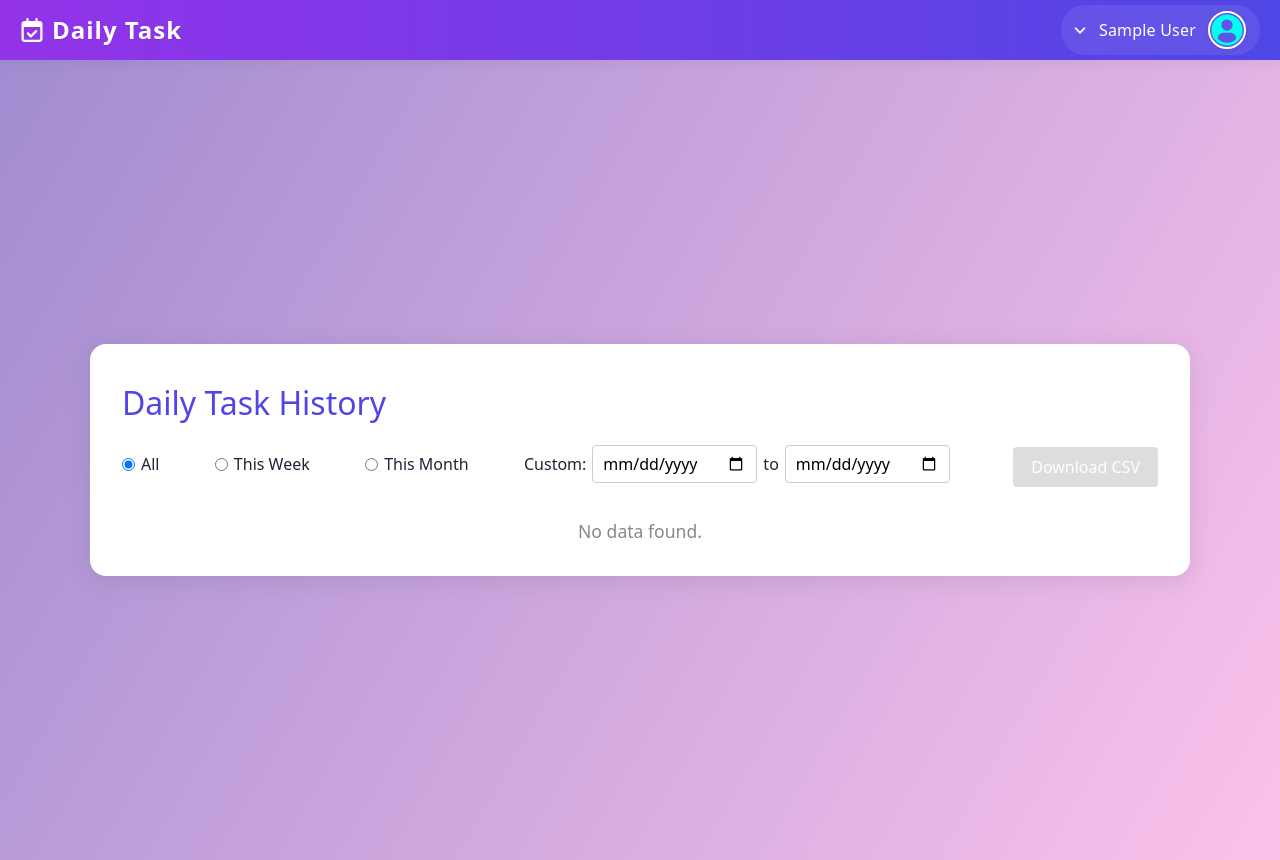
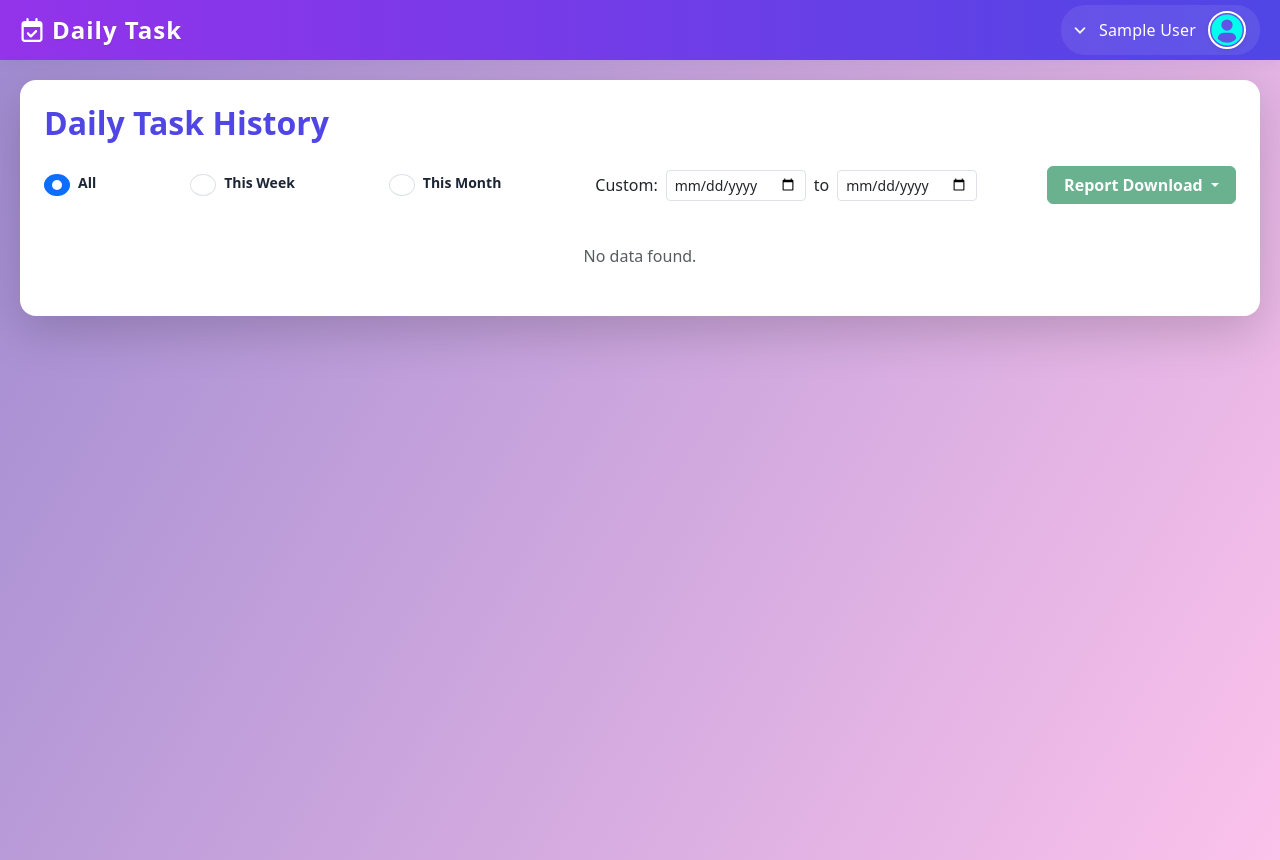
Before and after one commit to antor9732/DailyTask-app, a Vue app: page /history in a window 1280 px wide. Built offline with nearby package versions, Linux system fonts and the light colour scheme; sample sign-in values are in the browser's storage.

Commit message:
History page pdf Option added & function error solve

```diff
--- a/package.json
+++ b/package.json
@@ -11,6 +11,8 @@
   "dependencies": {
     "bootstrap": "^5.3.7",
     "bootstrap-icons": "^1.13.1",
+    "jspdf": "^2.5.1",
+    "jspdf-autotable": "^3.5.28",
     "vue": "^3.5.13",
     "vue-router": "^4.5.1"
   },
--- a/src/components/HistoryPage.vue
+++ b/src/components/HistoryPage.vue
@@ -1,6 +1,8 @@
 <script setup>
 import { ref, computed, watch } from "vue";
 import { useRouter } from "vue-router";
+import jsPDF from "jspdf";
+import autoTable from "jspdf-autotable";
 const router = useRouter();
 
 const filterType = ref("all");
@@ -19,12 +21,14 @@ watch(filterType, (val) => {
 function isThisWeek(dateStr) {
   const now = new Date();
   const input = new Date(dateStr);
-  const first = now.getDate() - now.getDay();
-  const last = first + 6;
-  const weekStart = new Date(now.setDate(first));
-  weekStart.setHours(0,0,0,0);
-  const weekEnd = new Date(now.setDate(last));
-  weekEnd.setHours(23,59,59,999);
+  // Get the first day (Sunday) of this week
+  const weekStart = new Date(now);
+  weekStart.setDate(now.getDate() - now.getDay());
+  weekStart.setHours(0, 0, 0, 0);
+  // Get the last day (Saturday) of this week
+  const weekEnd = new Date(weekStart);
+  weekEnd.setDate(weekStart.getDate() + 6);
+  weekEnd.setHours(23, 59, 59, 999);
   return input >= weekStart && input <= weekEnd;
 }
 
@@ -42,38 +46,41 @@ function isInRange(dateStr) {
   const d = new Date(dateStr);
   const from = new Date(dateFrom.value);
   const to = new Date(dateTo.value);
-  from.setHours(0,0,0,0);
-  to.setHours(23,59,59,999);
+  from.setHours(0, 0, 0, 0);
+  to.setHours(23, 59, 59, 999);
   return d >= from && d <= to;
 }
 
 const filtered = computed(() => {
   if (filterType.value === "week") {
-    return history.value.filter(item => isThisWeek(item.date));
+    return history.value.filter((item) => isThisWeek(item.date));
   }
   if (filterType.value === "month") {
-    return history.value.filter(item => isThisMonth(item.date));
+    return history.value.filter((item) => isThisMonth(item.date));
   }
   if (dateFrom.value && dateTo.value) {
-    return history.value.filter(item => isInRange(item.date));
+    return history.value.filter((item) => isInRange(item.date));
   }
   return history.value;
 });
 
+// Download CSV function
 function downloadCSV() {
   if (!filtered.value.length) return;
   const rows = [
     ["Date", "Name", "Focus", "Time Spent", "Key Insights", "Plan Tomorrow"],
-    ...filtered.value.map(item => [
+    ...filtered.value.map((item) => [
       item.date,
       item.name,
       item.focus,
       (item.timeSpent || []).join("; "),
       (item.keyInsights || []).join("; "),
-      (item.planTomorrow || []).join("; ")
-    ])
+      (item.planTomorrow || []).join("; "),
+    ]),
   ];
-  const csvContent = rows.map(e => e.map(v => `"${v}"`).join(",")).join("\n");
+  const csvContent = rows
+    .map((e) => e.map((v) => `"${v}"`).join(","))
+    .join("\n");
   const blob = new Blob([csvContent], { type: "text/csv" });
   const url = URL.createObjectURL(blob);
   const a = document.createElement("a");
@@ -81,6 +88,62 @@ function downloadCSV() {
   a.download = "daily-task-history.csv";
   a.click();
   URL.revokeObjectURL(url);
+}
+// Download PDF function
+
+function downloadPDF() {
+  if (filtered.value.length === 0) {
+    alert("No data available to download");
+    return;
+  }
+
+  try {
+    const doc = new jsPDF();
+    const currentDate = new Date().toISOString().split('T')[0];
+    const userName = filtered.value[0].name || 'User'; // Get name from data or use default
+    const currentItem = filtered.value[0]; // Assuming filtered.value contains the data for the current day
+
+    // Name and Date in requested format
+    doc.setFontSize(18);
+    doc.text(`Date : ${currentDate}`, 15, 20);
+    doc.text(`Name : ${userName}`, 15, 30);
+
+    // Focus section
+    doc.setFontSize(16);
+    doc.text(`Focus : ${currentItem.focus}`, 15, 45);
+
+
+    // Time Spent section
+    doc.setFontSize(16);
+    doc.text("Time Spent:", 15, 60);
+    doc.setFontSize(12);
+    currentItem.timeSpent.forEach((item, index) => {
+      doc.text(`• ${item}`, 25, 70 + (index * 7));
+    });
+
+    // Key Insights section
+    const keyInsightsY = 70 + (filtered.value[0].timeSpent.length * 7) + 10;
+    doc.setFontSize(16);
+    doc.text("Key Insights:", 15, keyInsightsY);
+    doc.setFontSize(12);
+    filtered.value[0].keyInsights.forEach((item, index) => {
+      doc.text(`• ${item}`, 25, keyInsightsY + 10 + (index * 7));
+    });
+
+    // Plan for Tomorrow section
+    const planY = keyInsightsY + 10 + (filtered.value[0].keyInsights.length * 7) + 10;
+    doc.setFontSize(16);
+    doc.text("Plan for Tomorrow:", 15, planY);
+    doc.setFontSize(12);
+    filtered.value[0].planTomorrow.forEach((item, index) => {
+      doc.text(`• ${item}`, 25, planY + 10 + (index * 7));
+    });
+
+    doc.save(`daily-update-${currentDate}.pdf`);
+  } catch (error) {
+    console.error("PDF generation error:", error);
+    alert(`PDF generation failed: ${error.message}`);
+  }
 }
 
 function isToday(dateStr) {
@@ -97,10 +160,8 @@ function deleteUpdate(item) {
   if (!confirm("Are you sure you want to delete this update?")) return;
   // Remove from history
   const idx = history.value.findIndex(
-    h =>
-      h.date === item.date &&
-      h.name === item.name &&
-      h.focus === item.focus
+    (h) =>
+      h.date === item.date && h.name === item.name && h.focus === item.focus
   );
   if (idx !== -1) {
     history.value.splice(idx, 1);
@@ -114,30 +175,98 @@ function editUpdate(idx) {
 </script>
 
 <template>
-  <div class="history-bg">
-    <div class="history-wrapper">
-      <h1>Daily Task History</h1>
-      <div class="filter-bar">
-        <label class="filter-box">
-          <input type="radio" value="all" v-model="filterType" /> All
-        </label>
-        <label class="filter-box">
-          <input type="radio" value="week" v-model="filterType" /> This Week
-        </label>
-        <label class="filter-box">
-          <input type="radio" value="month" v-model="filterType" /> This Month
-        </label>
-        <label class="date-custom-filter">
-          Custom:
-          <input type="date" v-model="dateFrom" /> to
-          <input type="date" v-model="dateTo" />
-        </label>
-        <button class="btn primary" @click="downloadCSV" :disabled="filtered.length === 0">
-          Download CSV
+  <div
+    class="container-fluid min-vh-100 d-flex justify-content-center"
+    style="background: linear-gradient(120deg, #a18cd1 0%, #fbc2eb 100%);
+           padding: 20px;"
+  >
+    <div
+      class="card shadow-lg p-4 border-0 w-100"
+      style="
+        height: fit-content;
+        border-radius: 16px;
+        background: #fff;
+      "
+    >
+      <h1 class="mb-4 fw-bold" style="color: #4f46e5; font-size: 2rem">
+        Daily Task History
+      </h1>
+      <div
+        class="d-flex flex-wrap gap-3 align-items-center justify-content-between mb-3"
+      >
+        <div class="form-check form-check-inline">
+          <input
+            class="form-check-input"
+            type="radio"
+            value="all"
+            v-model="filterType"
+            id="allRadio"
+          />
+          <label class="form-check-label mx-2" for="allRadio">All</label>
+        </div>
+        <div class="form-check form-check-inline">
+          <input
+            class="form-check-input"
+            type="radio"
+            value="week"
+            v-model="filterType"
+            id="weekRadio"
+          />
+          <label class="form-check-label mx-2" for="weekRadio">This Week</label>
+        </div>
+        <div class="form-check form-check-inline">
+          <input
+            class="form-check-input"
+            type="radio"
+            value="month"
+            v-model="filterType"
+            id="monthRadio"
+          />
+          <label class="form-check-label mx-2" for="monthRadio">This Month</label>
+        </div>
+        <div class="d-flex align-items-center gap-2">
+          <span>Custom:</span>
+          <input
+            type="date"
+            v-model="dateFrom"
+            class="form-control form-control-sm"
+            style="width: 140px"
+          />
+          <span>to</span>
+          <input
+            type="date"
+            v-model="dateTo"
+            class="form-control form-control-sm"
+            style="width: 140px"
+          />
+        </div>
+        <div class="dropdown" style="position: relative; z-index: 1051">
+          <button
+            class="btn btn-success px-3 fw-semibold dropdown-toggle"
+            type="button"
+            id="reportDropdown"
+            data-bs-toggle="dropdown"
+            aria-expanded="false"
+            :disabled="filtered.length === 0"
+            style="z-index: 1051"
+          >
+            Report Download
           </button>
+          <ul class="dropdown-menu" aria-labelledby="reportDropdown">
+            <li>
+              <a class="dropdown-item" href="#" @click.prevent="downloadCSV"
+                >Download as CSV</a
+              >
+            </li>
+            <li>
+              <a class="dropdown-item" href="#" @click.stop="downloadPDF">Download as PDF</a>
+            </li>
+          </ul>
         </div>
-      <table v-if="filtered.length" class="history-table">
-        <thead>
+      </div>
+      <div class="table-responsive">
+        <table v-if="filtered.length" class="table table-bordered align-middle">
+          <thead class="table-light sticky-top">
             <tr>
               <th>Date</th>
               <th>Name</th>
@@ -154,31 +283,32 @@ function editUpdate(idx) {
               <td>{{ item.name }}</td>
               <td>{{ item.focus }}</td>
               <td>
-              <ul>
+                <ul class="mb-0 ps-3">
                   <li v-for="(t, i) in item.timeSpent" :key="i">{{ t }}</li>
                 </ul>
               </td>
               <td>
-              <ul>
+                <ul class="mb-0 ps-3">
                   <li v-for="(k, i) in item.keyInsights" :key="i">{{ k }}</li>
                 </ul>
               </td>
               <td>
-              <ul>
+                <ul class="mb-0 ps-3">
                   <li v-for="(p, i) in item.planTomorrow" :key="i">{{ p }}</li>
                 </ul>
               </td>
-            <td>
+              <td class="text-center align-items-center d-flex justify-content-center">
                 <button
                   v-if="isToday(item.date)"
-                class="btn danger"
+                  class="btn btn-danger btn-sm "
+                  style="height: max-content;"
                   @click="deleteUpdate(item)"
                 >
                   Delete
                 </button>
                 <button
-                class="btn primary"
-                style="margin-left:6px"
+                  class="btn btn-primary btn-sm ms-1"
+                  style="height: max-content;"
                   @click="editUpdate(idx)"
                 >
                   Edit
@@ -187,181 +317,8 @@ function editUpdate(idx) {
             </tr>
           </tbody>
         </table>
-      <div v-else class="no-data">No data found.</div>
+        <div v-else class="text-center text-muted py-4">No data found.</div>
+      </div>
     </div>
   </div>
 </template>
-
-<style scoped>
-.history-bg {
-  min-height: 100vh;
-  background: linear-gradient(120deg, #a18cd1 0%, #fbc2eb 100%);
-  display: flex;
-  align-items: center;
-  justify-content: center;
-  padding: 0 8px;
-}
-.history-wrapper {
-  background: #fff;
-  border-radius: 16px;
-  box-shadow: 0 4px 24px rgba(44, 62, 80, 0.13);
-  padding: 40px 32px 32px 32px;
-  max-width: 1100px;
-  width: 100%;
-  margin: 32px 0;
-}
-h1 {
-  margin-bottom: 18px;
-  color: #4f46e5;
-  font-size: 2rem;
-  text-align: left;
-}
-.filter-bar {
-  display: flex;
-  flex-wrap: wrap;
-  gap: 18px;
-  align-items: center;
-  margin-bottom: 18px;
-  justify-content: space-between;
-}
-.filter-box,
-.date-custom-filter {
-  font-size: 1rem;
-  font-weight: 500;
-  display: flex;
-  align-items: center;
-  gap: 6px;
-  margin: 5px 0;
-}
- .filter-box input {
-    width: fit-content;
-  }
-.date-custom-filter input[type="date"] {
-  padding: 6px 10px;
-  border: 1px solid #ccc;
-  border-radius: 4px;
-  font-size: 1rem;
-}
-.btn.primary {
-  background-color: #4caf50;
-  color: white;
-  border: none;
-  padding: 8px 18px;
-  border-radius: 4px;
-  cursor: pointer;
-  font-weight: 500;
-  margin-left: 8px;
-  margin-top: 6px;
-}
-.btn.primary:disabled {
-  background: #ccc;
-  cursor: not-allowed;
-}
-.history-table {
-  width: 100%;
-  border-collapse: collapse;
-  margin-top: 10px;
-  background: #fff;
-  overflow-x: auto;
-  display: block;
-}
-.history-table th,
-.history-table td {
-  border: 1px solid #e0e0e0;
-  padding: 8px 10px;
-  text-align: left;
-  font-size: 1rem;
-  min-width: 120px;
-  vertical-align: top;
-}
-.history-table th {
-  background: #ede9fe;
-  color: #4f46e5;
-  position: sticky;
-  top: 0;
-  z-index: 1;
-}
-.no-data {
-  color: #888;
-  text-align: center;
-  margin-top: 30px;
-  font-size: 1.1rem;
-}
-.btn.danger {
-  background: #e11d48;
-  color: #fff;
-  border: none;
-  padding: 6px 14px;
-  border-radius: 4px;
-  cursor: pointer;
-  font-weight: 500;
-  margin-top: 4px;
-}
-.btn.danger:hover {
-  background: #be123c;
-}
-
-/* Responsive styles */
-@media (max-width: 900px) {
-  .history-wrapper {
-    padding: 24px 8px 16px 8px;
-    max-width: 100%;
-  }
-  .filter-bar {
-    display: flex;
-    flex-direction: row;
-    align-items:center;
-    justify-content: flex-start;
-    gap: 10px;
-  }
-  .btn.primary {
-    width: 100%;
-    margin-left: 0;
-  }
-
-}
-@media (max-width: 600px) {
-  .history-wrapper {
-    padding: 12px 2px 8px 2px;
-    border-radius: 8px;
-  }
-  h1 {
-    font-size: 1.3rem;
-    margin-bottom: 10px;
-  }
-  .filter-bar {
-    display: grid;
-    grid-template-columns: 1fr 1fr 1fr;
-    gap: 10px;
-  }
-  .filter-bar label,
-  .filter-bar .date-custom-filter {
-    font-size: 0.9rem;
-    flex-direction: row;
-    align-items: center;
-    gap: 0
-  }
-
-  .filter-bar label,
-  .filter-bar .date-custom-filter {
-    font-size: 0.98rem;
-    flex-direction: column;
-    align-items: flex-start;
-    gap: 2px;
-  }
-
-  .history-table th,
-  .history-table td {
-    font-size: 0.92rem;
-    padding: 6px 4px;
-    min-width: 90px;
-  }
-  .btn.primary, .btn.danger {
-    font-size: 0.98rem;
-    padding: 7px 10px;
-  }
-  .no-data {
-    font-size: 1rem;
-  }
-}
-</style>
```
Also changed, not shown: 16 other files (tests, documents, lock files or other folders). Lines whose indentation alone changed are shown as unchanged.
